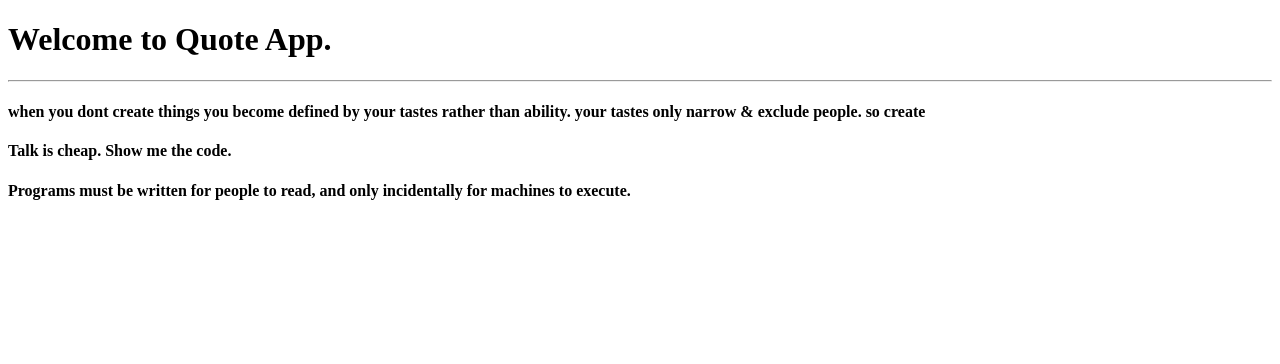
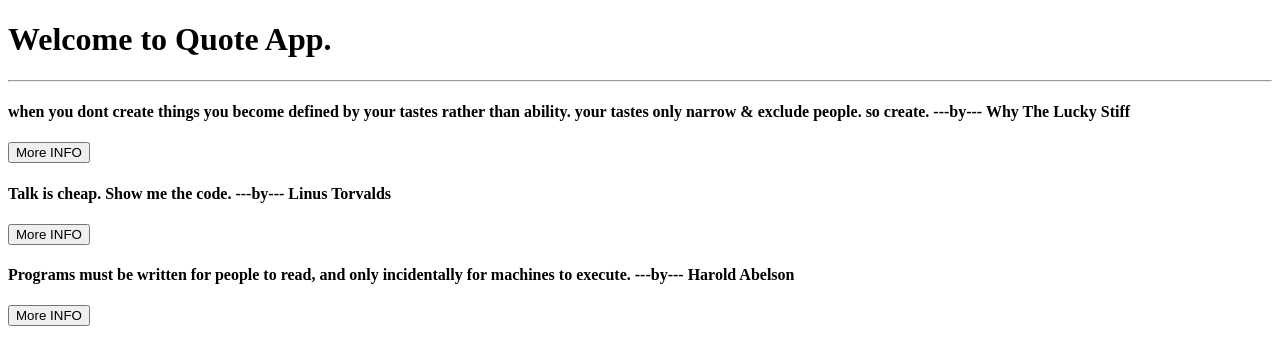
Before and after one commit to petermirithu/Quotes, an Angular app: page / in a window 1280 px wide. Shown: the top 364 px of the page. Built offline with nearby package versions, Linux system fonts and the light colour scheme.

Commit message:
add a directive to display quote details if they exist.

```diff
--- a/src/app/quote-detail/quote-detail.component.html
+++ b/src/app/quote-detail/quote-detail.component.html
@@ -1 +1 @@
-<p>quote-detail works!</p>
+<p>{{quote.submitter}}</p>
--- a/src/app/quote-detail/quote-detail.component.ts
+++ b/src/app/quote-detail/quote-detail.component.ts
@@ -6,6 +6,7 @@ import {Quote} from '../quote'
   styleUrls: ['./quote-detail.component.css']
 })
 export class QuoteDetailComponent implements OnInit {
+
   @Input() quote:Quote;
   constructor() { }
 
--- a/src/app/quotes/quotes.component.html
+++ b/src/app/quotes/quotes.component.html
@@ -1,6 +1,8 @@
 <div class="body">
-<h1>Welcome to Quote App.</h1>
-<hr>
-<div *ngFor='let quote of quotes'><div>
-<h4>{{quote.quoteIt}}</h4>
+  <h1>Welcome to Quote App.</h1>
+  <hr>
+  <div *ngFor='let quote of quotes;let i= index'><div>
+  <h4>{{quote.quoteIt}} ---by--- {{quote.author}}</h4>
+  <button (click)='toggle(i)'>More INFO</button>
+  <app-quote-detail *ngIf='quote.showsubmitter' [quote]='quote'></app-quote-detail>
 </div>
--- a/src/app/quotes/quotes.component.ts
+++ b/src/app/quotes/quotes.component.ts
@@ -9,7 +9,7 @@ import {Quote} from '../quote'
 export class QuotesComponent implements OnInit {
 
 quotes:Quote[] = [
-  new Quote("Why The Lucky Stiff", "when you dont create things you become defined by your tastes rather than ability. your tastes only narrow & exclude people. so create", "Pyra"),
+  new Quote("Why The Lucky Stiff", "when you dont create things you become defined by your tastes rather than ability. your tastes only narrow & exclude people. so create.", "Pyra"),
   new Quote("Linus Torvalds", "Talk is cheap. Show me the code.","Jedidah"),
   new Quote("Harold Abelson","Programs must be written for people to read, and only incidentally for machines to execute.","Bernad"),
 ]
```
